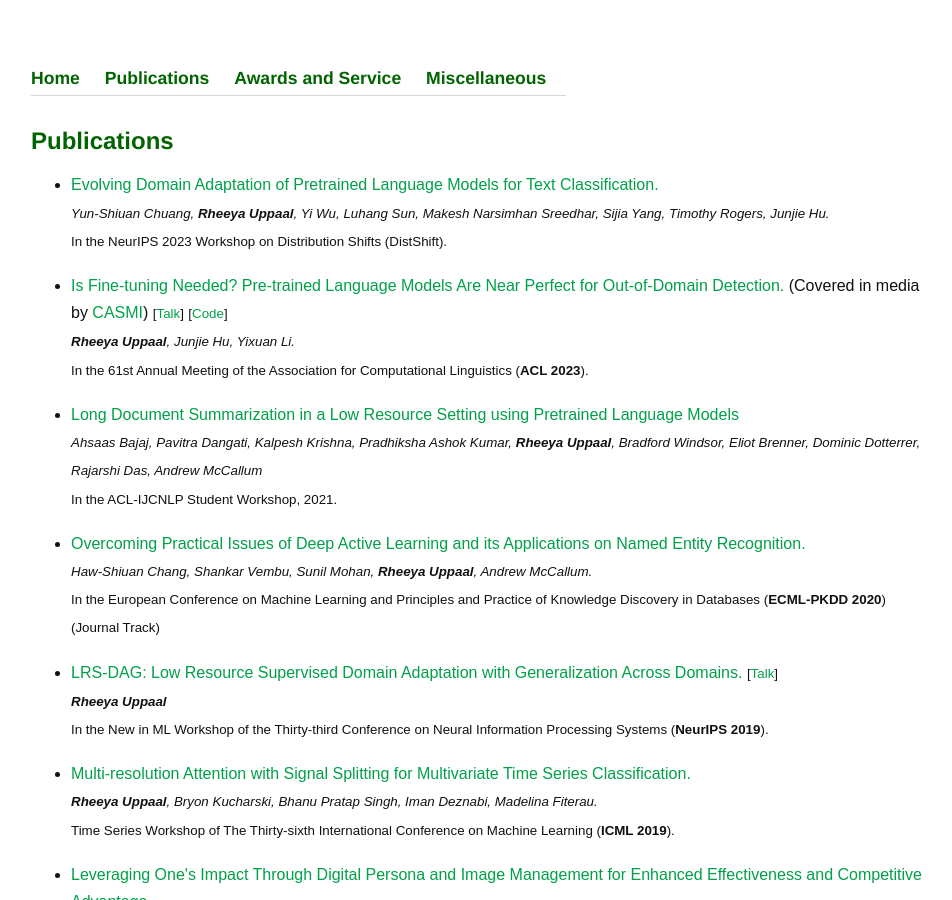
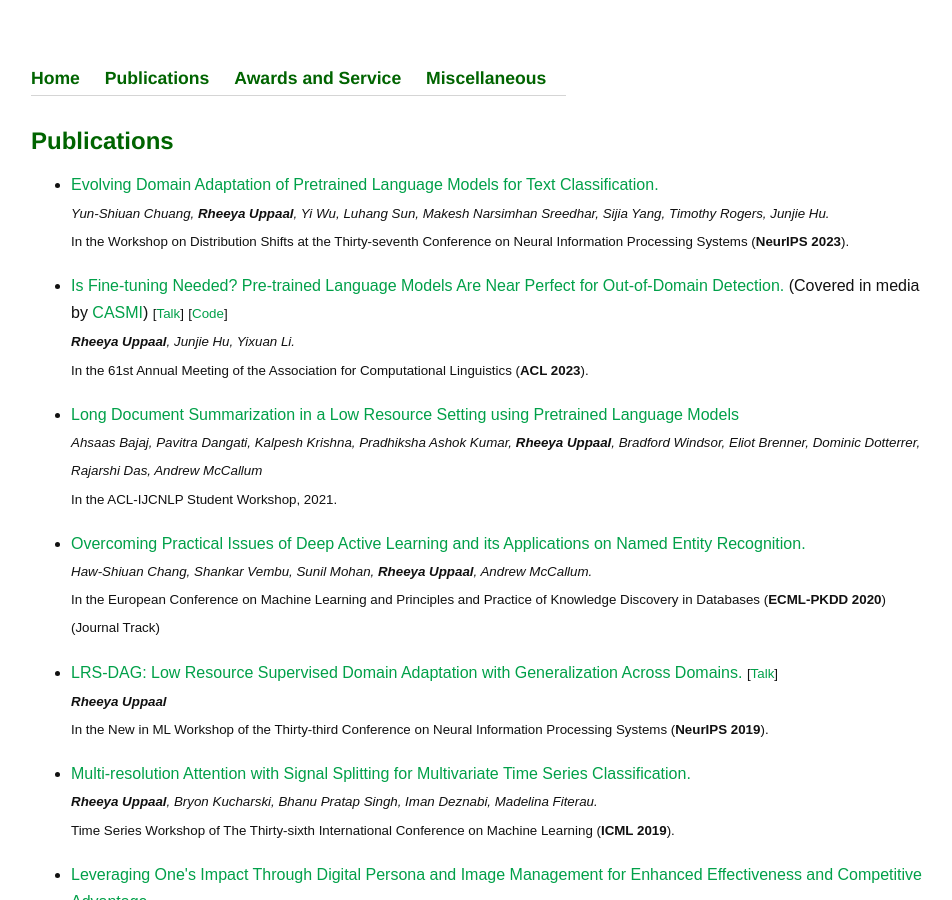
Before and after one commit to Uppaal/Uppaal.github.io, a Jekyll site: the page built from publications.html, in a window 1280 px wide and 900 px high. Shown: the whole window, without its empty margins (161-1113 px from the left). Built offline with Jekyll 4.4.1, drawn with Linux system fonts in a browser that asks for light colours.

Commit message:
Update publications.html

```diff
--- a/publications.html
+++ b/publications.html
@@ -16,7 +16,7 @@ title: Publications
 
 	<h1>Publications</h1>
 	<ul>
-	<li><a href="https://openreview.net/forum?id=HSBV4cCheG">Evolving Domain Adaptation of Pretrained Language Models for Text Classification.</a> <br><small><i>Yun-Shiuan Chuang, <b>Rheeya Uppaal</b>, Yi Wu, Luhang Sun, Makesh Narsimhan Sreedhar, Sijia Yang, Timothy Rogers, Junjie Hu.</i><br>In the NeurIPS 2023 Workshop on Distribution Shifts (DistShift).</small></li>
+	<li><a href="https://openreview.net/forum?id=HSBV4cCheG">Evolving Domain Adaptation of Pretrained Language Models for Text Classification.</a> <br><small><i>Yun-Shiuan Chuang, <b>Rheeya Uppaal</b>, Yi Wu, Luhang Sun, Makesh Narsimhan Sreedhar, Sijia Yang, Timothy Rogers, Junjie Hu.</i><br>In the Workshop on Distribution Shifts at the Thirty-seventh Conference on Neural Information Processing Systems (<b>NeurIPS 2023</b>).</small></li>
 	<li><a href="https://arxiv.org/abs/2305.13282">Is Fine-tuning Needed? Pre-trained Language Models Are Near Perfect for Out-of-Domain Detection.</a> (Covered in media by <a href="https://casmi.northwestern.edu/news/articles/2023/study-finds-simple-method-can-improve-safety-for-language-models.html">CASMI</a>) <small>[<a href="https://youtu.be/iVfXGQ0iwzQ">Talk</a>]</small> <small>[<a href="https://github.com/Uppaal/lm-ood">Code</a>]</small> <br><small><i><b>Rheeya Uppaal</b>, Junjie Hu, Yixuan Li.</i><br>In the 61st Annual Meeting of the Association for Computational Linguistics (<b>ACL 2023</b>).</small></li>
 	<li><a href="https://arxiv.org/abs/2103.00751">Long Document Summarization in a Low Resource Setting using Pretrained Language Models</a><br><small><i>Ahsaas Bajaj, Pavitra Dangati, Kalpesh Krishna, Pradhiksha Ashok Kumar, <b>Rheeya Uppaal</b>, Bradford Windsor, Eliot Brenner, Dominic Dotterrer, Rajarshi Das, Andrew McCallum</i><br>In the ACL-IJCNLP Student Workshop, 2021.</small></li>
 	<li><a href="https://arxiv.org/abs/1911.07335">Overcoming Practical Issues of Deep Active Learning and its Applications on Named Entity Recognition.</a><br><small><i>Haw-Shiuan Chang, Shankar Vembu, Sunil Mohan, <b>Rheeya Uppaal</b>, Andrew McCallum.</i><br>In the European Conference on Machine Learning and Principles and Practice of Knowledge Discovery in Databases (<b>ECML-PKDD 2020</b>) (Journal Track)</small></li>
```
